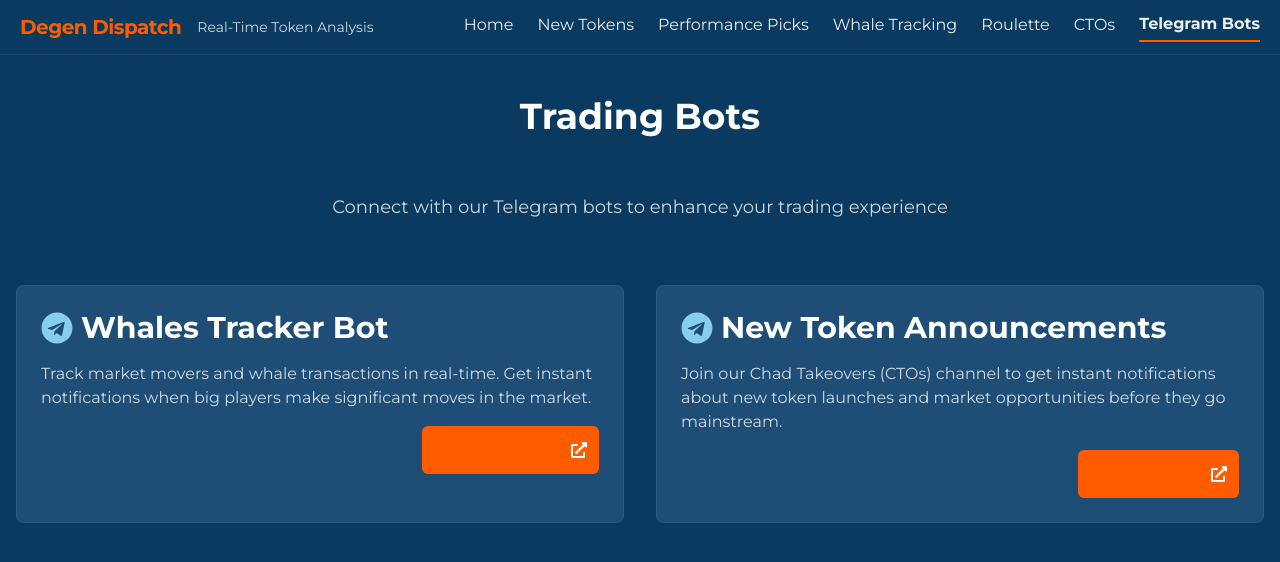
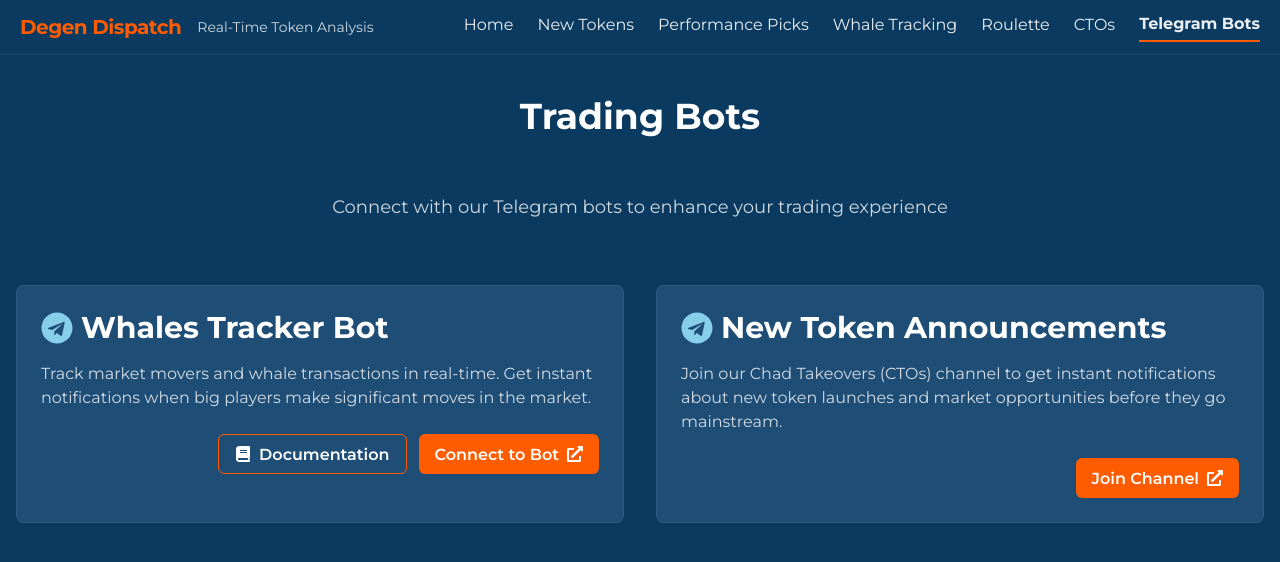
Before and after one commit to yearone-io/degen-front-end, a Next.js app: page /bots in a window 1280 px wide. Shown: the top 562 px of the page. Built offline with nearby package versions, Linux system fonts and the light colour scheme.

Commit message:
better styling

```diff
--- a/src/app/bots/page.tsx
+++ b/src/app/bots/page.tsx
@@ -12,8 +12,10 @@
   VStack,
   HStack,
   Icon,
+  Button,
+  Flex,
 } from "@chakra-ui/react";
-import { FaExternalLinkAlt, FaTelegram } from 'react-icons/fa';
+import { FaExternalLinkAlt, FaTelegram, FaBook } from 'react-icons/fa';
 import Navbar from "@/components/Navbar";
 
 export default function BotsPage() {
@@ -58,22 +60,50 @@
                   Track market movers and whale transactions in real-time. Get instant notifications when big players make significant moves in the market.
                 </Text>
 
-                <HStack
-                  bg="degen.accent"
-                  color="white"
-                  p={3}
-                  borderRadius="md"
-                  alignSelf="flex-end"
-                  _hover={{ bg: 'orange.600' }}
+                <Flex
+                  width="100%"
+                  justifyContent="flex-end"
+                  gap={3}
+                  mt={2}
                 >
-                  <LinkOverlay
+                  <Button
+                    as="a"
+                    href="https://docs.degendispatch.com/"
+                    target="_blank"
+                    rel="noopener noreferrer"
+                    leftIcon={<FaBook />}
+                    bg="degen.secondary"
+                    color="white"
+                    borderWidth="1px"
+                    borderColor="degen.accent"
+                    _hover={{
+                      bg: "degen.primary",
+                      transform: "translateY(-2px)",
+                      shadow: "md"
+                    }}
+                    size="md"
+                  >
+                    Documentation
+                  </Button>
+
+                  <Button
+                    as="a"
                     href="https://t.me/DegenDispatchBot?start=source_website"
-                    isExternal
+                    target="_blank"
+                    rel="noopener noreferrer"
+                    rightIcon={<FaExternalLinkAlt />}
+                    bg="degen.accent"
+                    color="white"
+                    _hover={{
+                      bg: "orange.600",
+                      transform: "translateY(-2px)",
+                      shadow: "md"
+                    }}
+                    size="md"
                   >
                     Connect to Bot
-                  </LinkOverlay>
-                  <Icon as={FaExternalLinkAlt} ml={2} />
-                </HStack>
+                  </Button>
+                </Flex>
               </VStack>
             </LinkBox>
 
@@ -104,22 +134,29 @@
                   Join our Chad Takeovers (CTOs) channel to get instant notifications about new token launches and market opportunities before they go mainstream.
                 </Text>
 
-                <HStack
-                  bg="degen.accent"
-                  color="white"
-                  p={3}
-                  borderRadius="md"
-                  alignSelf="flex-end"
-                  _hover={{ bg: 'orange.600' }}
+                <Flex
+                  width="100%"
+                  justifyContent="flex-end"
+                  mt={2}
                 >
-                  <LinkOverlay
+                  <Button
+                    as="a"
                     href="https://t.me/ChadTakeoversCTOs"
-                    isExternal
+                    target="_blank"
+                    rel="noopener noreferrer"
+                    rightIcon={<FaExternalLinkAlt />}
+                    bg="degen.accent"
+                    color="white"
+                    _hover={{
+                      bg: "orange.600",
+                      transform: "translateY(-2px)",
+                      shadow: "md"
+                    }}
+                    size="md"
                   >
                     Join Channel
-                  </LinkOverlay>
-                  <Icon as={FaExternalLinkAlt} ml={2} />
-                </HStack>
+                  </Button>
+                </Flex>
               </VStack>
             </LinkBox>
           </SimpleGrid>
```
